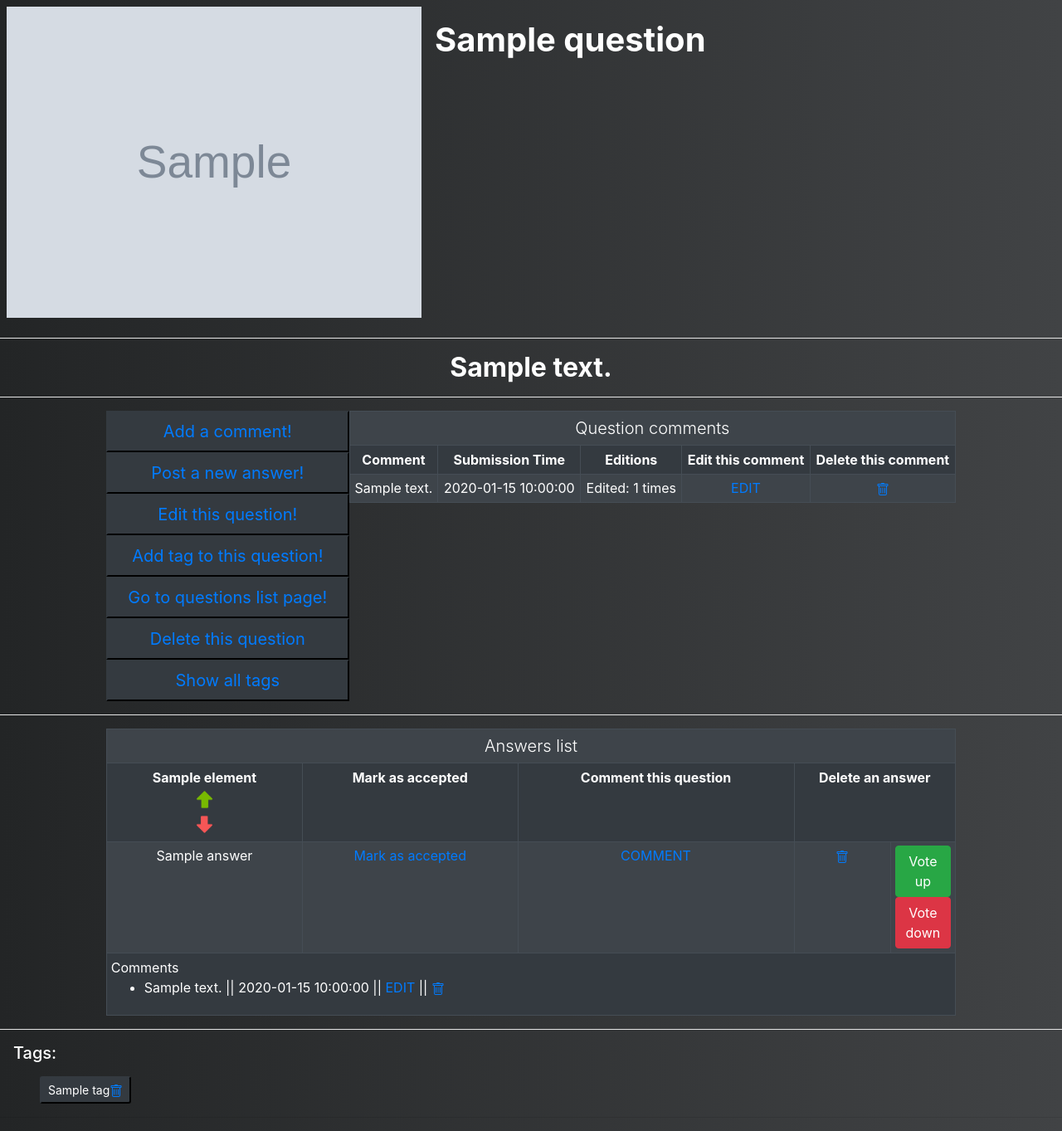
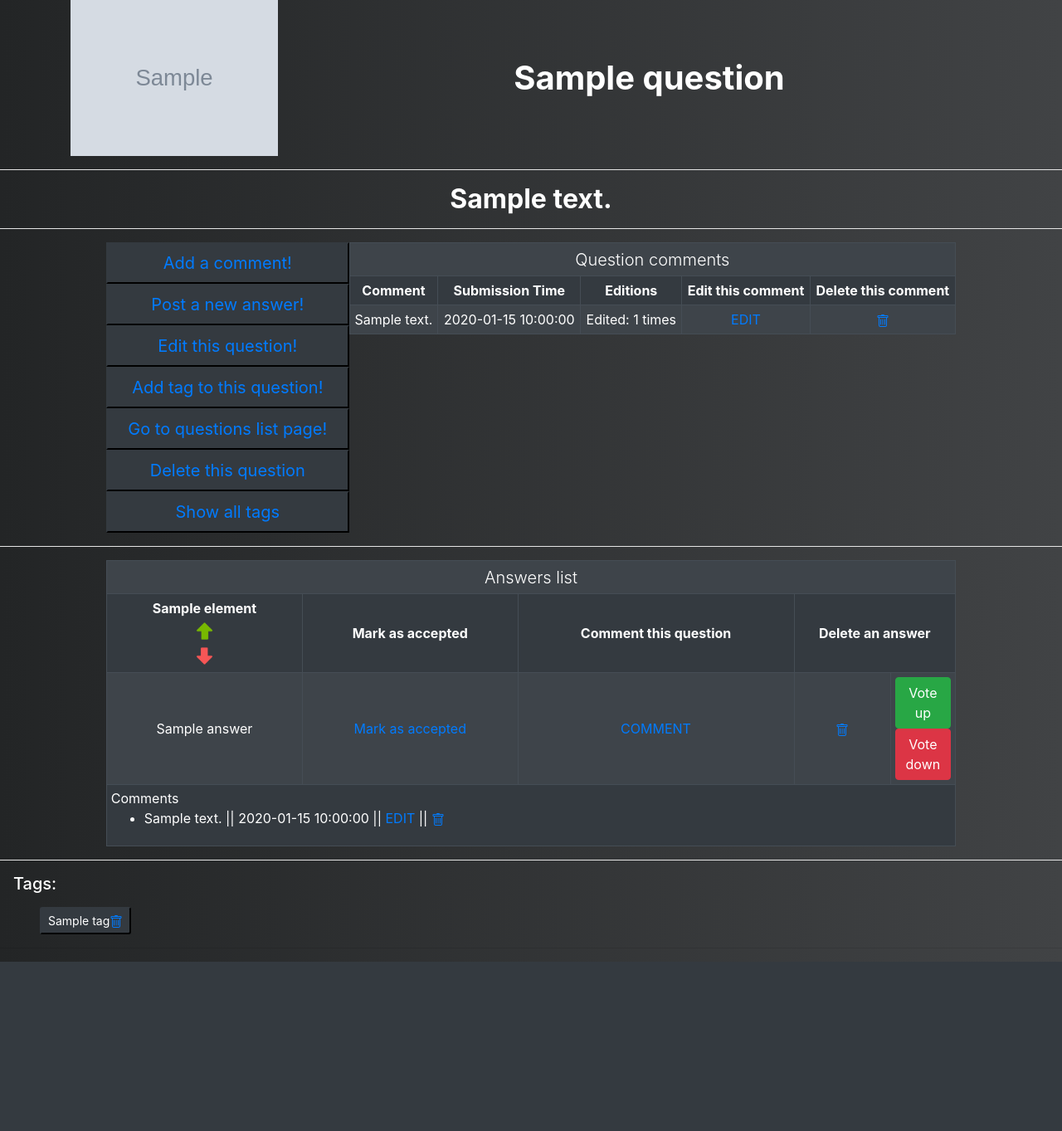
Before and after one commit to damianTrybuszek/Ask-Mate, a Flask app: template templates/display.html in a window 1280 px wide. Shown: the part 56-1419 px from the top of the page at 83% size. After the commit the page ends 1215 px from the top, so only its background shows below. Run offline with Flask 2, Linux system fonts and the light colour scheme; the template is opened without the code that fills it: most values are stand-ins (such as "Sample title", 1, 10 or a date in 2020); grey boxes marked "Sample" are stand-in pictures; some libraries are stand-ins or nearby versions.

Commit message:
adjusted display of questions and question list

```diff
--- a/templates/display.html
+++ b/templates/display.html
@@ -2,13 +2,20 @@
 {% block title %}Display a question {% endblock %}
 
 {% block content %}
-<div class="d-inline-flex p-2 bd-highlight">
-    {% if question["image"] %}
-        <img src="/static/img/{{ question["image"] }}" alt="Question Image" align="center"
-             max-width="100%" width="500"/>
-    {% endif %}
 
-    <h1 class="text-center font-weight-bold m-3 text-white">{{ question["title"] }}</h1>
+<div class="container">
+    <div class="row align-items-center">
+        {% if question["image"] %}
+            <div class="col-3">
+                    <img src="/static/img/{{ question["image"] }}" alt="Question Image"
+                         max-width="100%" width="250"/>
+            </div>
+        {% endif %}
+
+        <div class="col">
+           <h1 class="font-weight-bold m-3 text-white text-center">{{ question["title"] }}</h1>
+        </div>
+    </div>
 </div>
 
 <hr color="white">
@@ -31,23 +38,23 @@
 {#            Question Comments#}
 <div style="width:100%; margin-right: 10%">
     <table class="table table-dark table-striped table-hover table-sm table-bordered border-light">
-        <tr>
+        <tr class="text-center align-middle">
             <th colspan="100%" class="lead text-center">Question comments</th>
         </tr>
         <tr class="text-center">
-            <th>Comment</th>
-            <th>Submission Time</th>
-            <th>Editions</th>
-            <th>Edit this comment</th>
-            <th>Delete this comment</th>
+            <th class="align-middle">Comment</th>
+            <th class="align-middle">Submission Time</th>
+            <th class="align-middle">Editions</th>
+            <th class="align-middle">Edit this comment</th>
+            <th class="align-middle">Delete this comment</th>
         </tr>
         {% for comment in question_comments %}
             <tr class="text-center">
-                <td>{{ comment['message'] }}</td>
-                <td>{{ comment['submission_time'] }}</td>
-                <td>Edited: {{ comment['edited_count'] }} times</td>
-                <td><a href = "/comment/{{ comment['id'] }}/edit">EDIT</a>
-                <td><a href = "/comments/{{ comment['id'] }}/delete">
+                <td class="align-middle">{{ comment['message'] }}</td>
+                <td class="align-middle">{{ comment['submission_time'] }}</td>
+                <td class="align-middle">Edited: {{ comment['edited_count'] }} times</td>
+                <td class="align-middle"><a href = "/comment/{{ comment['id'] }}/edit">EDIT</a>
+                <td class="align-middle"><a href = "/comments/{{ comment['id'] }}/delete">
                 <svg xmlns="http://www.w3.org/2000/svg" width="16" height="16" fill="currentColor" class="bi bi-trash" viewBox="0 0 16 16">
                 <path d="M5.5 5.5A.5.5 0 0 1 6 6v6a.5.5 0 0 1-1 0V6a.5.5 0 0 1 .5-.5zm2.5 0a.5.5 0 0 1 .5.5v6a.5.5 0 0 1-1
                 0V6a.5.5 0 0 1 .5-.5zm3 .5a.5.5 0 0 0-1 0v6a.5.5 0 0 0 1 0V6z"/><path fill-rule="evenodd"
@@ -72,7 +79,7 @@
         <tr class="text-center">
             {% for element in correct_order %}
                 {% if element != "question_id" %}
-                    <th>
+                    <th class="align-middle">
                         {{ element }}
 
                         <form action="/question/{{ question['id'] }}?order_by={{ element }}&order_direction=asc" method="POST">
@@ -87,9 +94,9 @@
                 {% endif %}
 
             {% endfor %}
-            <th>Mark as accepted</th>
-            <th>Comment this question</th>
-            <th colspan="2">Delete an answer</th>
+            <th class="align-middle">Mark as accepted</th>
+            <th class="align-middle">Comment this question</th>
+            <th class="align-middle" colspan="2">Delete an answer</th>
         </tr>
 
         {% for answer in answers %}
@@ -100,16 +107,16 @@
             {% endif %}
             {% for key in answer %}
                 {% if key == "image" and answer[key] == None %}
-                    <td class="table__cell text-center"></td>
+                    <td class="align-middle text-center"></td>
                 {% elif key == "image" and answer[key] %}
-                    <td class="table__cell text-center"><img src="/static/img/{{ answer[key] }}" alt="Answer Image" align="center" max-width="100%" width="300"/></td>
+                    <td class="align-middle text-center"><img src="/static/img/{{ answer[key] }}" alt="Answer Image" align="center" max-width="100%" width="300"/></td>
                 {% elif key != "question_id" and key != "is_accepted" %}
-                    <td class="table__cell text-center">{{ answer[key] }}</td>
+                    <td class="align-middle text-center">{{ answer[key] }}</td>
                 {% endif %}
             {% endfor %}
-                <td class="text-center"><a href="/accept-answer/{{ answer['id'] }}/{{ question['id'] }}">Mark as accepted</a></td>
-                <td class="text-center"><a href="/answer/{{ answer['id'] }}/new-comment">COMMENT</a></td>
-                <td class="text-center"><a href="/answer/{{ answer['id'] }}/delete">
+                <td class="text-center align-middle"><a href="/accept-answer/{{ answer['id'] }}/{{ question['id'] }}">Mark as accepted</a></td>
+                <td class="text-center align-middle"><a href="/answer/{{ answer['id'] }}/new-comment">COMMENT</a></td>
+                <td class="text-center align-middle"><a href="/answer/{{ answer['id'] }}/delete">
                     <svg xmlns="http://www.w3.org/2000/svg" width="16" height="16" fill="currentColor" class="bi bi-trash" viewBox="0 0 16 16">
                     <path d="M5.5 5.5A.5.5 0 0 1 6 6v6a.5.5 0 0 1-1 0V6a.5.5 0 0 1 .5-.5zm2.5 0a.5.5 0 0 1 .5.5v6a.5.5 0 0 1-1
                     0V6a.5.5 0 0 1 .5-.5zm3 .5a.5.5 0 0 0-1 0v6a.5.5 0 0 0 1 0V6z"/><path fill-rule="evenodd"
@@ -170,14 +177,5 @@
     <hr>
     {% endif %}
 
-
 </div>
-
-{#    <a href="/question/{{ question['id'] }}/new-comment"><h2 class="header">Add a comment!</h2></a></br>#}
-{#    <a href="/question/{{ question['id'] }}/new-answer"><h2 class="header">Post a new answer!</h2></a></br>#}
-{#    <a href="/question/{{ question['id'] }}/edit"><h2 class="header">Edit this question!</h2></a></br>#}
-{#    <a href="/question/{{ question['id'] }}/new-tag"><h2 class="header">Add tag to this question!</h2></a></br>#}
-{#    <a href="/list"><h2 class="header">Go to questions list page!</h2></a></br>#}
-{#    <a href="/question/{{ question['id'] }}/delete"><h2 class="header">Delete this question</h2></a></br>#}
-
 {% endblock %}
--- a/templates/list.html
+++ b/templates/list.html
@@ -51,9 +51,9 @@
                 {% if key == "id" %}
                     <td class="text-center align-middle" ><a href="/question/{{ element[key] }}">{{ element[key] }}</a></td>
                 {% elif key == "image" and element[key] == None %}
-                    <td class="table__cell" align="center" >   </td>
+                    <td class="text-center align-middle" ></td>
                 {% elif key == "image" and element[key] %}
-                    <td class="text-center align-middle"><img src="/static/img/{{ element[key] }}" alt="Question Image" align="center" max-width="100%" width="300"/></td>
+                    <td class="text-center align-middle"><img src="/static/img/{{ element[key] }}" alt="Question Image" max-width="100%" width="200"/></td>
                 {% else %}
                     <td class="text-center align-middle">{{ element[key] }}</td>
                 {% endif %}
--- a/templates/tags.html
+++ b/templates/tags.html
@@ -2,8 +2,9 @@
 {% block title %} Tags {% endblock %}
 
 {% block content %}
-<div class="mx-auto" style="width: 40%">
-    <h1 class="text-white">List of all available tags</h1>
+
+<div class="mx-auto mt-3" style="width: 40%">
+    <h3 class="text-white text-center">List of all available tags</h3>
     <ul class="list-group">
         {% for tag in tags_list %}
             <li class="list-group-item ">{{ tag['name'] }}</li>
```
Also changed, not shown: templates/delete_question.html (+12 -6 lines), templates/delete_tag.html (+12 -5 lines), templates/new_tag.html (+32 -19 lines).
